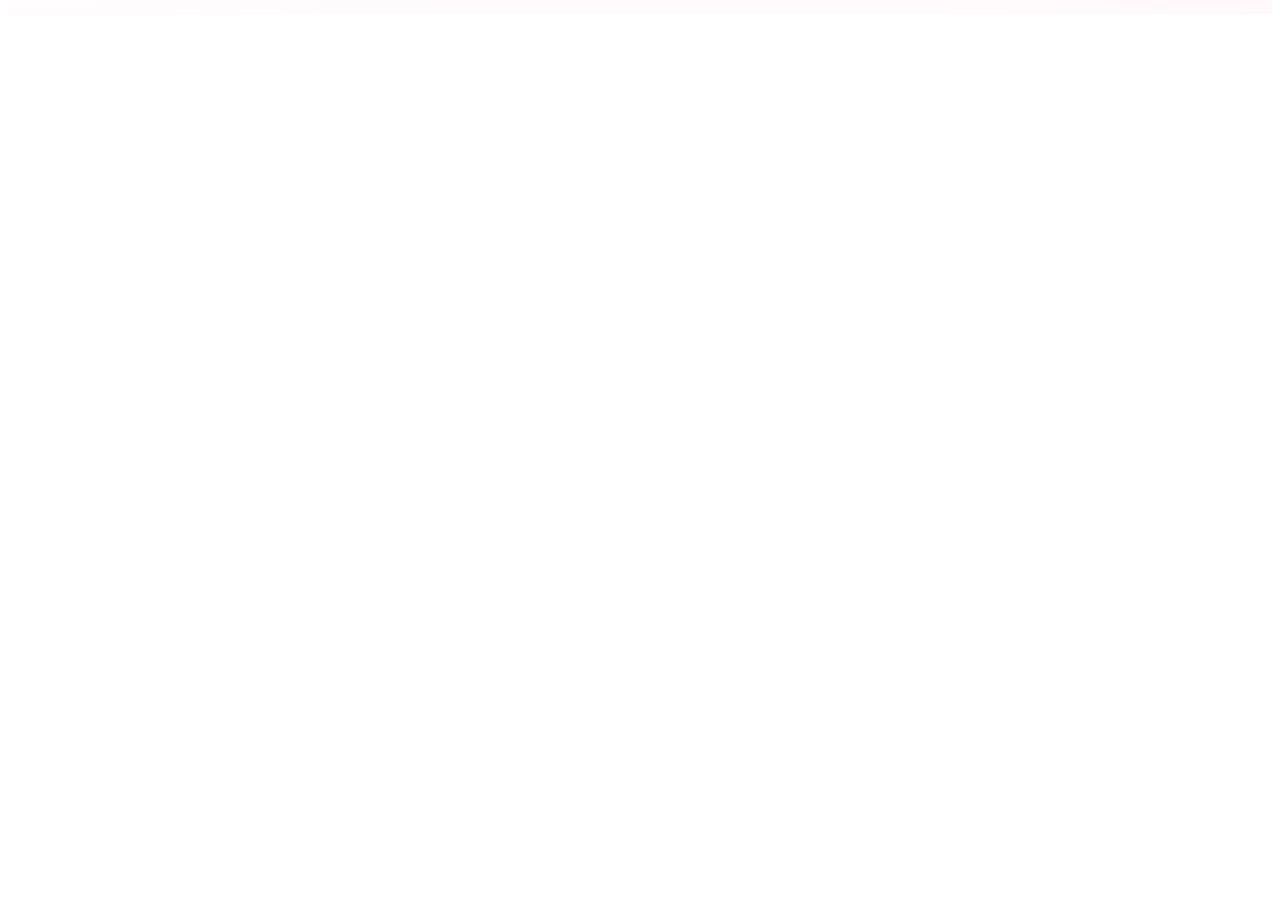
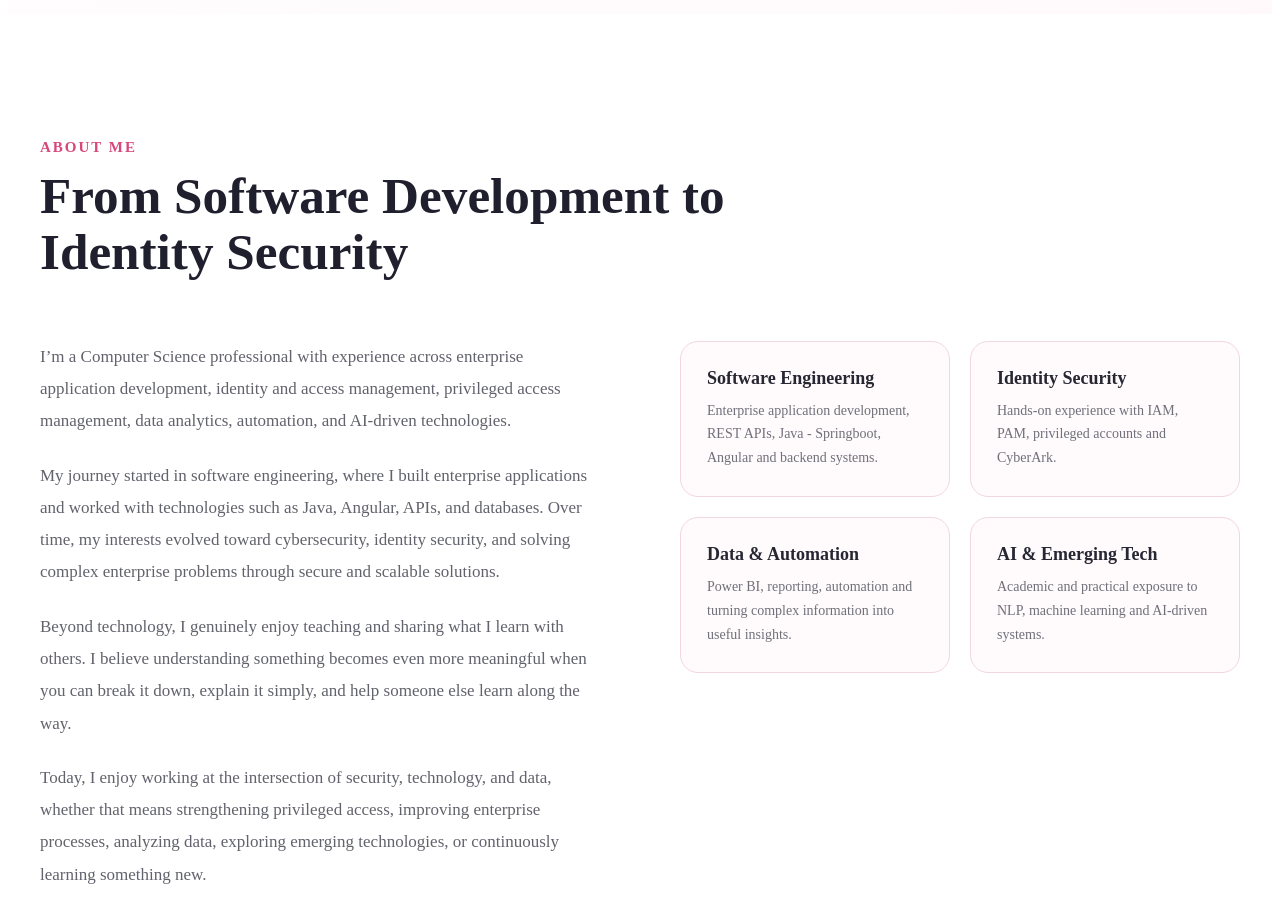
Before and after one commit to JayashreeJanani/Jay-Portfolio, an Angular app: page / in a window 1280 px wide. Shown: the part 960-1882 px from the top of the page. Before the commit the page ends 982 px from the top, so only its background shows below. Built offline with nearby package versions, Linux system fonts and the light colour scheme.

Commit message:
About-me component Built

```diff
--- a/src/app/app.component.html
+++ b/src/app/app.component.html
@@ -1,2 +1,3 @@
 <app-navbar></app-navbar>
 <app-hero></app-hero>
+<app-about-me></app-about-me>
--- a/src/app/app.component.ts
+++ b/src/app/app.component.ts
@@ -1,10 +1,12 @@
 import { Component } from '@angular/core';
-import {HeroComponent} from "./components/hero/hero.component";
+import { HeroComponent } from "./components/hero/hero.component";
 import { NavbarComponent } from "./components/navbar/navbar.component";
+import { AboutMeComponent } from './components/about-me/about-me.component';
 
 @Component({
   selector: 'app-root',
-  imports: [HeroComponent, NavbarComponent,  NavbarComponent],
+  standalone: true,
+  imports: [HeroComponent, NavbarComponent, AboutMeComponent],
   templateUrl: './app.component.html',
   styleUrl: './app.component.scss'
 })
--- /dev/null
+++ b/src/app/components/about-me/about-me.component.html
@@ -0,0 +1,70 @@
+<section class="about" id="about">
+  <div class="about-container">
+
+    <div class="about-heading">
+      <p class="section-label">About Me</p>
+      <h2>From Software Development to Identity Security</h2>
+    </div>
+
+    <div class="about-grid">
+
+      <div class="about-story">
+        <p>
+         I’m a Computer Science professional with experience across enterprise application development, identity and access management, privileged access management, data analytics, automation, and AI-driven technologies.
+        </p>
+
+        <p>
+         My journey started in software engineering, where I built enterprise applications and worked with technologies such as Java, Angular, APIs, and databases. Over time, my interests evolved toward cybersecurity, identity security, and solving complex enterprise problems through secure and scalable solutions.
+        </p>
+
+        <p>
+          Beyond technology, I genuinely enjoy teaching and sharing what I learn with others. I believe understanding something becomes even more meaningful when you can break it down, explain it simply, and help someone else learn along the way.
+        </p>
+        <p>
+            Today, I enjoy working at the intersection of security, technology, and data, whether that means strengthening privileged access, improving enterprise processes, analyzing data, exploring emerging technologies, or continuously learning something new.
+        </p>
+      </div>
+
+      <div class="about-highlights">
+
+        <div class="highlight-card">
+
+          <h3>Software Engineering</h3>
+          <p>
+            Enterprise application development, REST APIs, Java - Springboot, Angular and
+            backend systems.
+          </p>
+        </div>
+
+        <div class="highlight-card">
+
+          <h3>Identity Security</h3>
+          <p>
+            Hands-on experience with IAM, PAM, privileged accounts and CyberArk.
+          </p>
+        </div>
+
+        <div class="highlight-card">
+
+          <h3>Data & Automation</h3>
+          <p>
+            Power BI, reporting, automation and turning complex information
+            into useful insights.
+          </p>
+        </div>
+
+        <div class="highlight-card">
+
+          <h3>AI & Emerging Tech</h3>
+          <p>
+            Academic and practical exposure to NLP, machine learning and
+            AI-driven systems.
+          </p>
+        </div>
+
+      </div>
+
+    </div>
+
+  </div>
+</section>
--- /dev/null
+++ b/src/app/components/about-me/about-me.component.scss
@@ -0,0 +1,120 @@
+.about {
+  padding: 110px 32px;
+  background: #ffffff;
+}
+
+.about-container {
+  max-width: 1400px;
+  margin: 0 auto;
+}
+
+.about-heading {
+  max-width: 760px;
+  margin-bottom: 60px;
+}
+
+.section-label {
+  margin-bottom: 12px;
+
+  color: #d9467a;
+
+  font-size: 15px;
+  font-weight: 700;
+  text-transform: uppercase;
+  letter-spacing: 2px;
+}
+
+.about-heading h2 {
+  margin: 0;
+
+  font-size: clamp(36px, 4vw, 56px);
+  line-height: 1.1;
+
+  color: #1f1f2e;
+}
+
+.about-grid {
+  display: grid;
+  grid-template-columns: 1fr 1fr;
+
+  gap: 80px;
+  align-items: start;
+}
+
+.about-story {
+  p {
+    margin: 0 0 22px;
+
+    color: #62626d;
+
+    font-size: 17px;
+    line-height: 1.9;
+  }
+}
+
+.about-highlights {
+  display: grid;
+  grid-template-columns: repeat(2, 1fr);
+
+  gap: 20px;
+}
+
+.highlight-card {
+  padding: 26px;
+
+  border: 1px solid #f2d7e0;
+  border-radius: 18px;
+
+  background: #fffafb;
+
+  transition:
+    transform 0.25s ease,
+    box-shadow 0.25s ease;
+
+  &:hover {
+    transform: translateY(-5px);
+
+    box-shadow: 0 18px 35px rgba(31, 31, 46, 0.08);
+  }
+
+  .icon {
+    display: inline-block;
+    margin-bottom: 16px;
+
+    font-size: 28px;
+  }
+
+  h3 {
+    margin: 0 0 10px;
+
+    color: #272733;
+
+    font-size: 18px;
+  }
+
+  p {
+    margin: 0;
+
+    color: #70707b;
+
+    font-size: 14px;
+    line-height: 1.7;
+  }
+}
+
+@media (max-width: 900px) {
+  .about-grid {
+    grid-template-columns: 1fr;
+    gap: 50px;
+  }
+}
+
+@media (max-width: 600px) {
+  .about {
+    padding: 80px 20px;
+  }
+
+  .about-highlights {
+    grid-template-columns: 1fr;
+  }
+}
--- a/src/app/components/navbar/navbar.component.html
+++ b/src/app/components/navbar/navbar.component.html
@@ -10,14 +10,14 @@
     </a>
 
     <div class="nav-links">
-      <a href="#home" class="active">Home</a>
-      <a href="#about">About</a>
-      <a href="#experience">Experience</a>
-      <a href="#projects">Projects</a>
-      <a href="#skills">Skills</a>
-      <a href="#certifications">Certifications</a>
-      <a href="#beyond-work">Beyond Work</a>
-      <a href="#contact">Contact</a>
+      <a href="#home" [class.active]="active==='home'" (click)="setActive('home')">Home</a>
+      <a href="#about" [class.active]="active==='about'" (click)="setActive('about')">About</a>
+      <a href="#experience" [class.active]="active==='experience'" (click)="setActive('experience')">Experience</a>
+      <a href="#projects" [class.active]="active==='projects'" (click)="setActive('projects')">Projects</a>
+      <a href="#skills" [class.active]="active==='skills'" (click)="setActive('skills')">Skills</a>
+      <a href="#certifications" [class.active]="active==='certifications'" (click)="setActive('certifications')">Certifications</a>
+      <a href="#beyond-work" [class.active]="active==='beyond-work'" (click)="setActive('beyond-work')">Beyond Work</a>
+      <a href="#contact" [class.active]="active==='contact'" (click)="setActive('contact')">Contact</a>
     </div>
 
     <a class="resume-btn" href="/resume.pdf" target="_blank">
--- a/src/app/components/navbar/navbar.component.ts
+++ b/src/app/components/navbar/navbar.component.ts
@@ -8,4 +8,10 @@ import { Component } from '@angular/core';
 })
 export class NavbarComponent {
 
+  active: string = 'home';
+
+  setActive(section: string) {
+    this.active = section;
+  }
+
 }
```
Also changed, not shown: src/app/components/about-me/about-me.component.ts (added, +11 -0 lines), 1 other file (tests, documents, lock files or other folders).
